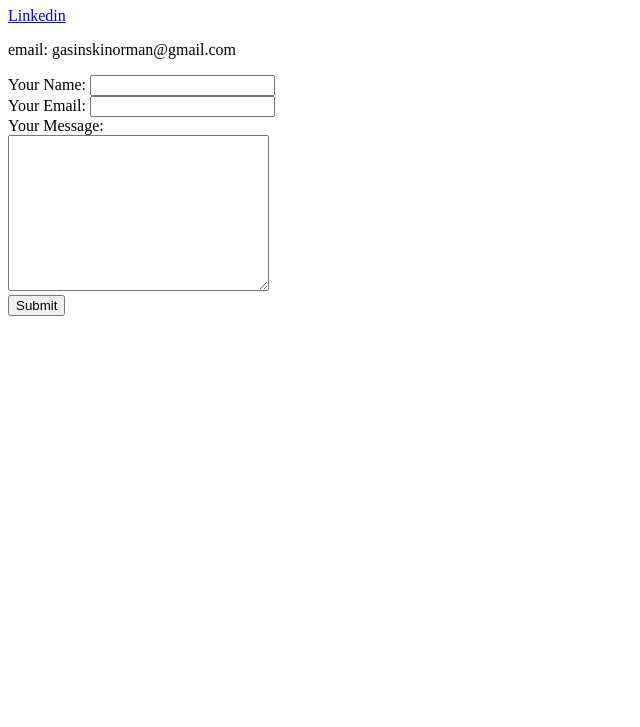
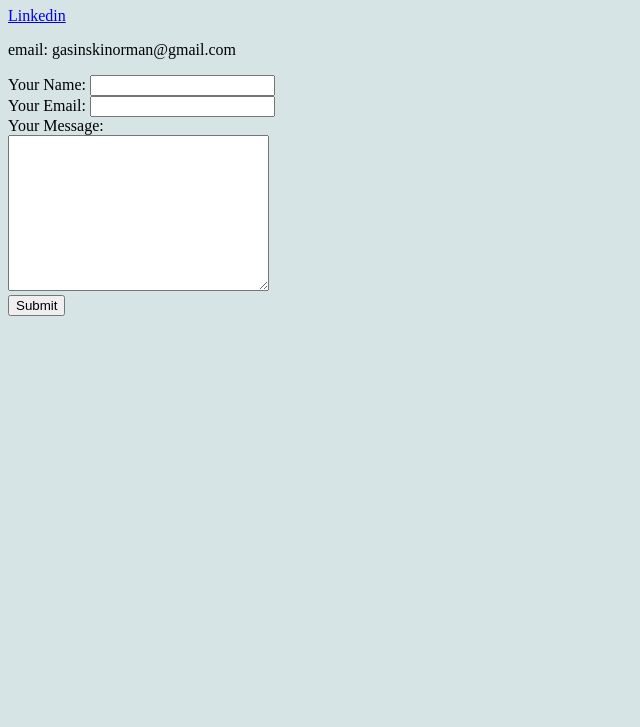
Before and after one commit to GasinskiN/web_development, a plain HTML site: page contact.html in a window 1280 px wide. Shown: the part 73-800 px from the top of the page, without its empty margins (0-640 px from the left). Drawn offline with Linux system fonts and the light colour scheme.

Commit message:
Revert "reformated and added new folder for new site"
This reverts commit dffd5d6e91023b453b7cf44ac97f1dcb4f08b9ad.

```diff
--- a/first site/contact.html
+++ b/contact.html
@@ -3,7 +3,7 @@
 <head>
     <meta charset="UTF-8">
     <title>Contact me</title>
-    <!-- <link rel="stylesheet" href="css/styles.css"> -->
+    <link rel="stylesheet" href="css/styles.css">
 </head>
 <body>
     <h1>Contact information</h1>
```
Also changed, not shown: css/styles.css (renamed from first site/css/styles.css), index.html (renamed from first site/index.html), 2 other files.
